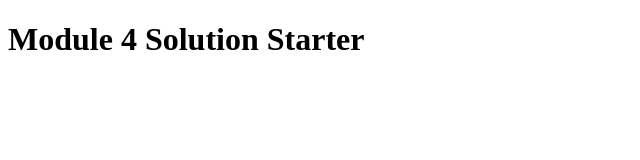
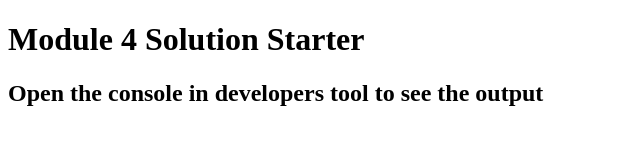
Before and after one commit to BoosterGold98/Assignments-for-Front-End-Course, a plain HTML site: page module4-solution/index.html in a window 1280 px wide. Shown: the whole page, without its empty margins (0-640 px from the left). Drawn offline with Linux system fonts and the light colour scheme.

Commit message:
Update index.html

```diff
--- a/module4-solution/index.html
+++ b/module4-solution/index.html
@@ -10,5 +10,6 @@
 
 <body>
     <h1>Module 4 Solution Starter</h1>
+    <h2>Open the console in developers tool to see the output</h2>
 </body>
 </html>
```
